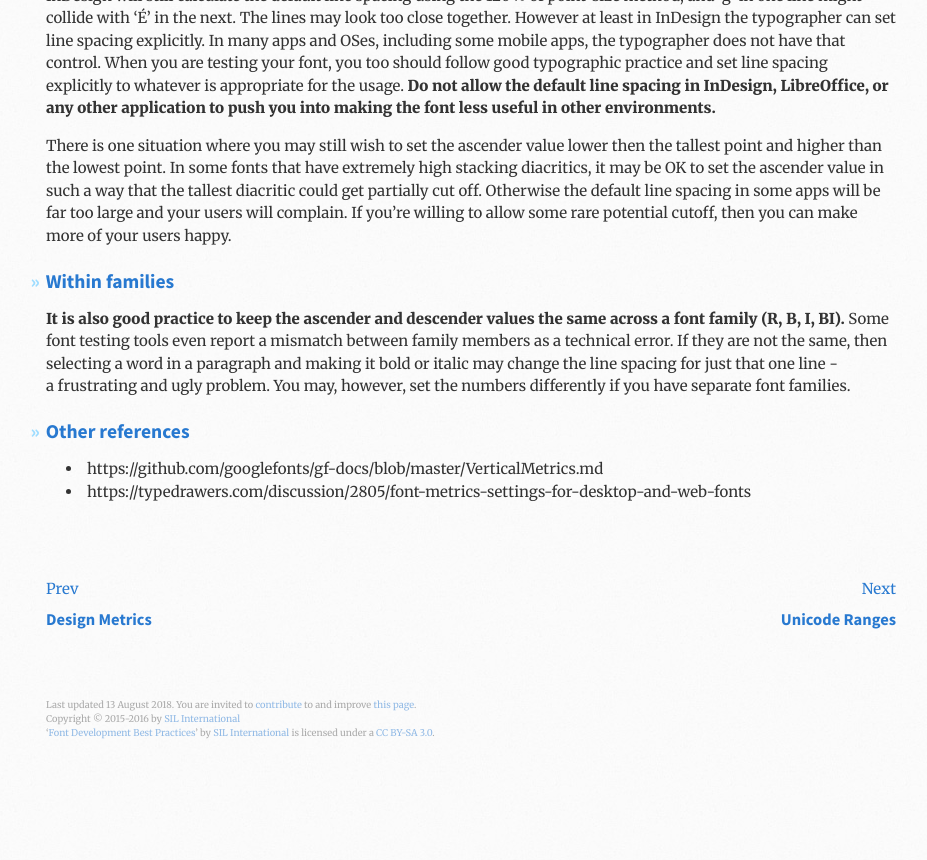
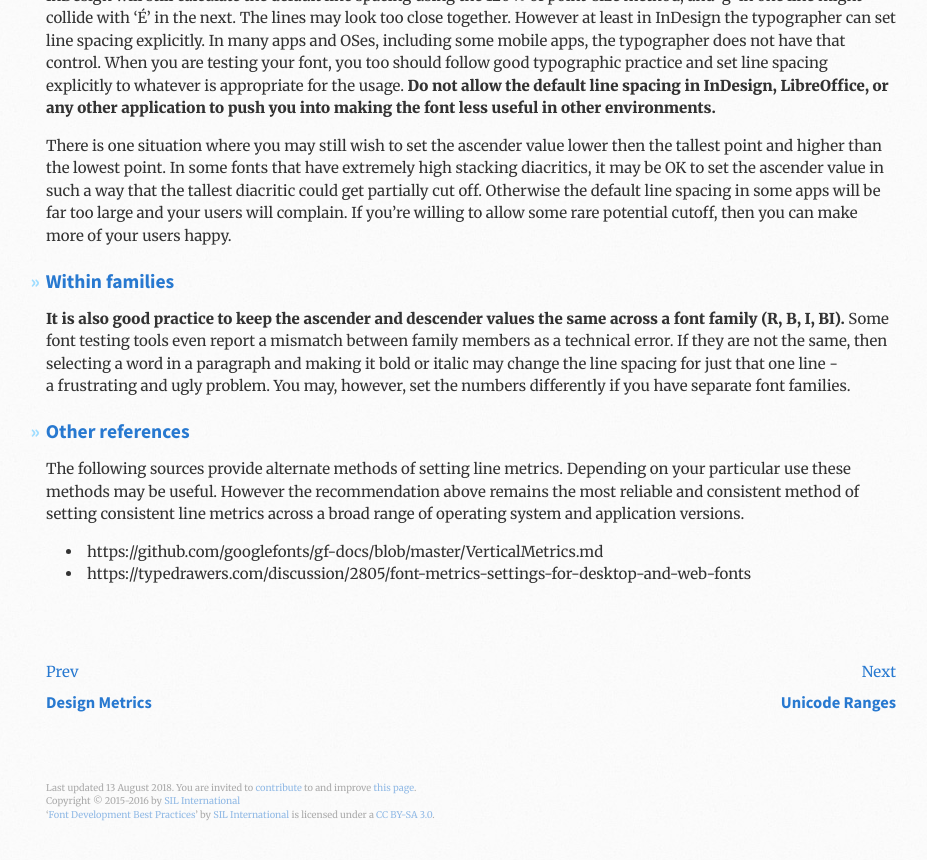
Before and after one commit to silnrsi/FDBP, a Jekyll site: the page built from en-US/Line_Metrics.md, in a window 1280 px wide and 900 px high, scrolled down 1616 px. Shown: the top 860 px of the window, without its empty margins (44-971 px from the left). Built offline with Jekyll 4.4.1, drawn with Linux system fonts in a browser that asks for light colours; before the commit the page ends 2433 px from its top, so only the background shows below that.

Commit message:
Adding guidance regarding alternate line metrics methods

```diff
--- a/en-US/Line_Metrics.md
+++ b/en-US/Line_Metrics.md
@@ -50,6 +50,8 @@ There is one situation where you may still wish to set the ascender value lower
 
 ## Other references
 
+The following sources provide alternate methods of setting line metrics. Depending on your particular use these methods may be useful. However the recommendation above remains the most reliable and consistent method of setting consistent line metrics across a broad range of operating system and application versions.
+
 * https://github.com/googlefonts/gf-docs/blob/master/VerticalMetrics.md
 * https://typedrawers.com/discussion/2805/font-metrics-settings-for-desktop-and-web-fonts
 
```
